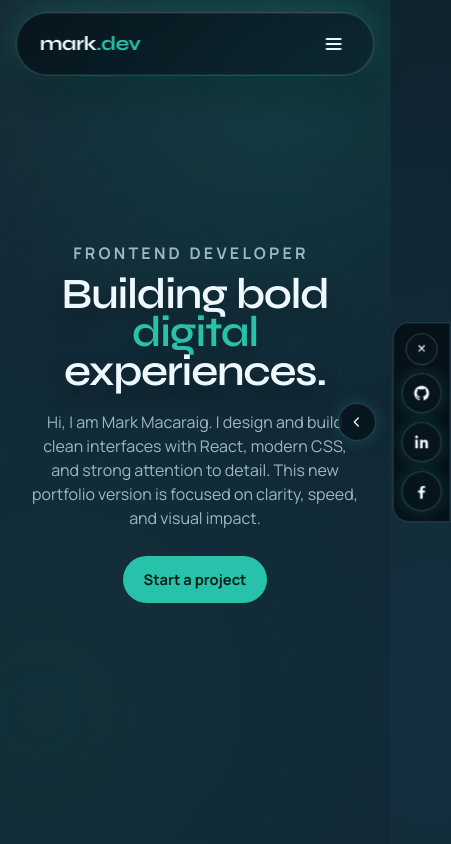
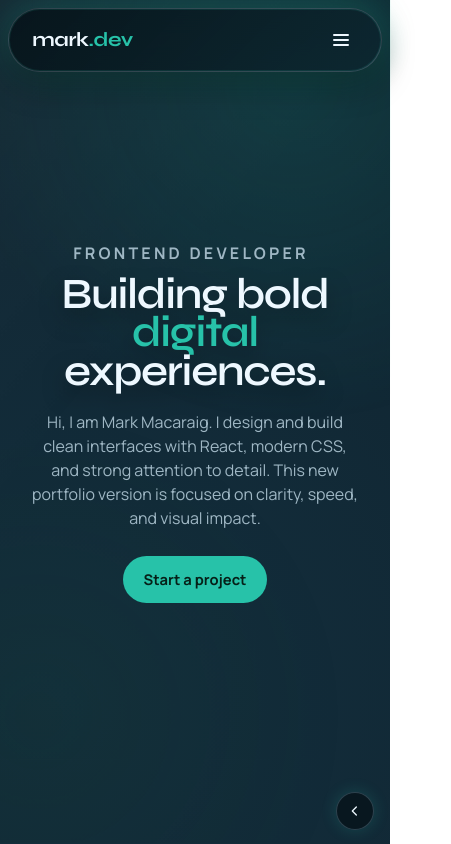
Before and after one commit to aintdrevv/markdev, a React (Vite) app: page / in a window 390 px wide. Shown: the top 844 px of the page, 451 px wide, since content can reach past the window. Built offline with nearby package versions, Linux system fonts and the light colour scheme.

Commit message:
Fix mobile sticky nav and reposition social links

```diff
--- a/src/App.jsx
+++ b/src/App.jsx
@@ -25,9 +25,7 @@ function App() {
   return (
     <div className={`site-shell ${isVisible ? 'site-visible' : ''}`}>
       <div className="site-bg" aria-hidden="true" />
-      <div className="enter-item" style={{ '--enter-delay': '80ms' }}>
-        <Header />
-      </div>
+      <Header />
       <main>
         <div className="enter-item" style={{ '--enter-delay': '180ms' }}>
           <Hero />
--- a/src/index.css
+++ b/src/index.css
@@ -646,8 +646,12 @@ body {
 
 @media (max-width: 760px) {
   .top-nav {
-    width: min(92%, 560px);
-    top: 0.75rem;
+    left: 0.5rem;
+    right: 0.5rem;
+    margin-inline: auto;
+    width: auto;
+    top: 0.5rem;
+    transform: none;
   }
 
   .hero-content {
@@ -683,35 +687,38 @@ body {
     display: inline-flex;
     align-items: center;
     justify-content: center;
+    right: 1rem;
+    top: auto;
+    bottom: 0.9rem;
+    transform: none;
   }
 
   .floating-socials {
-    right: 0.55rem;
-    top: 50%;
-    transform: translate(120%, -50%);
-    transition: transform 0.28s ease;
-    padding: 0.6rem 0.5rem;
+    left: 0.75rem;
+    right: 0.75rem;
+    top: auto;
+    bottom: 3.8rem;
+    transform: translateY(115%);
+    transition: transform 0.28s ease, opacity 0.28s ease;
+    opacity: 0;
+    padding: 0.55rem;
     border: 1px solid var(--line);
-    border-radius: 16px 0 0 16px;
+    border-radius: 16px;
     background: rgba(7, 18, 24, 0.96);
     backdrop-filter: blur(12px);
+    display: flex;
+    justify-content: center;
+    align-items: center;
+    gap: 0.55rem;
   }
 
   .floating-socials.open {
-    transform: translate(0, -50%);
+    transform: translateY(0);
+    opacity: 1;
   }
 
   .social-close {
-    width: 32px;
-    height: 32px;
-    margin-inline: auto;
-    display: inline-flex;
-    align-items: center;
-    justify-content: center;
-    border: 1px solid var(--line);
-    border-radius: 999px;
-    background: rgba(8, 22, 29, 0.9);
-    color: var(--text);
+    display: none;
   }
 
   .social-close svg {
```
